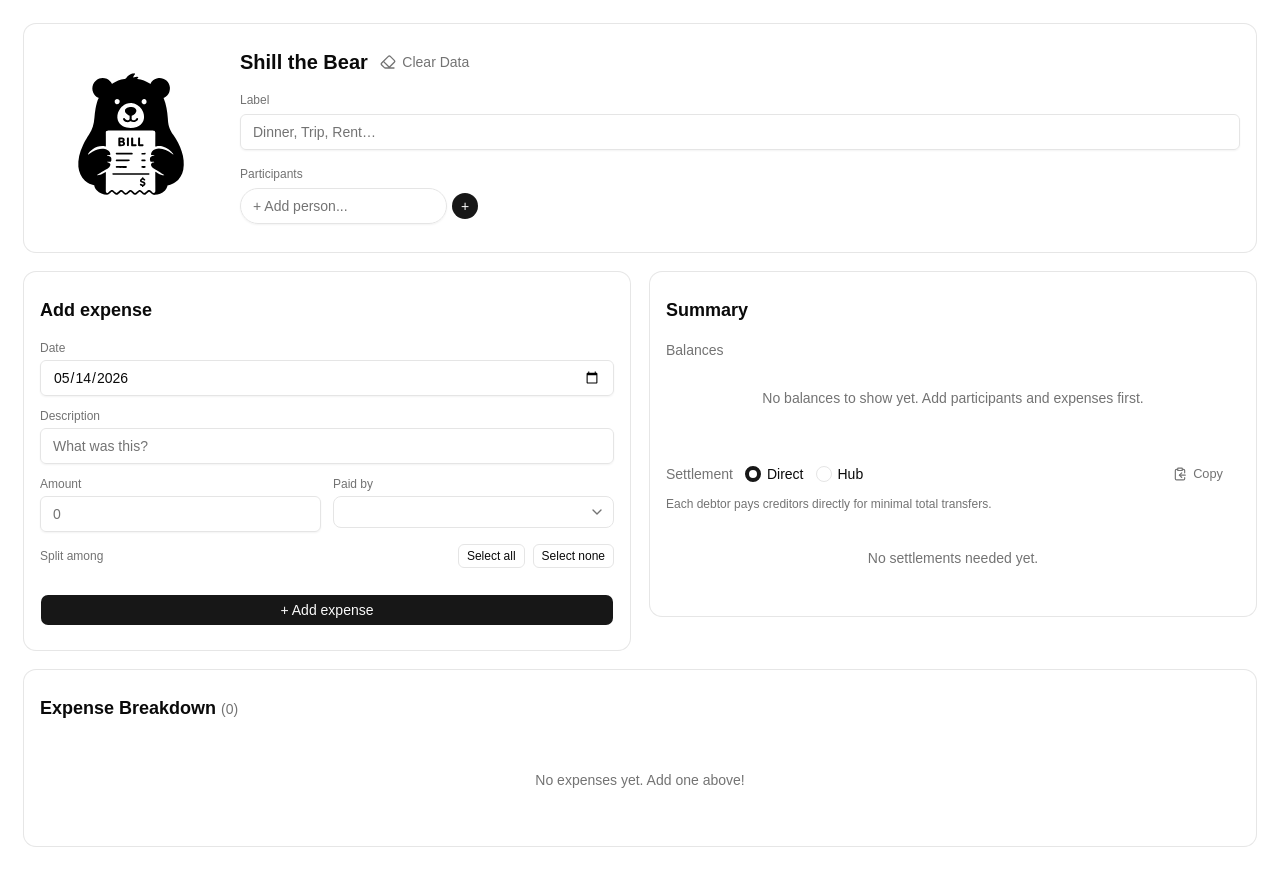
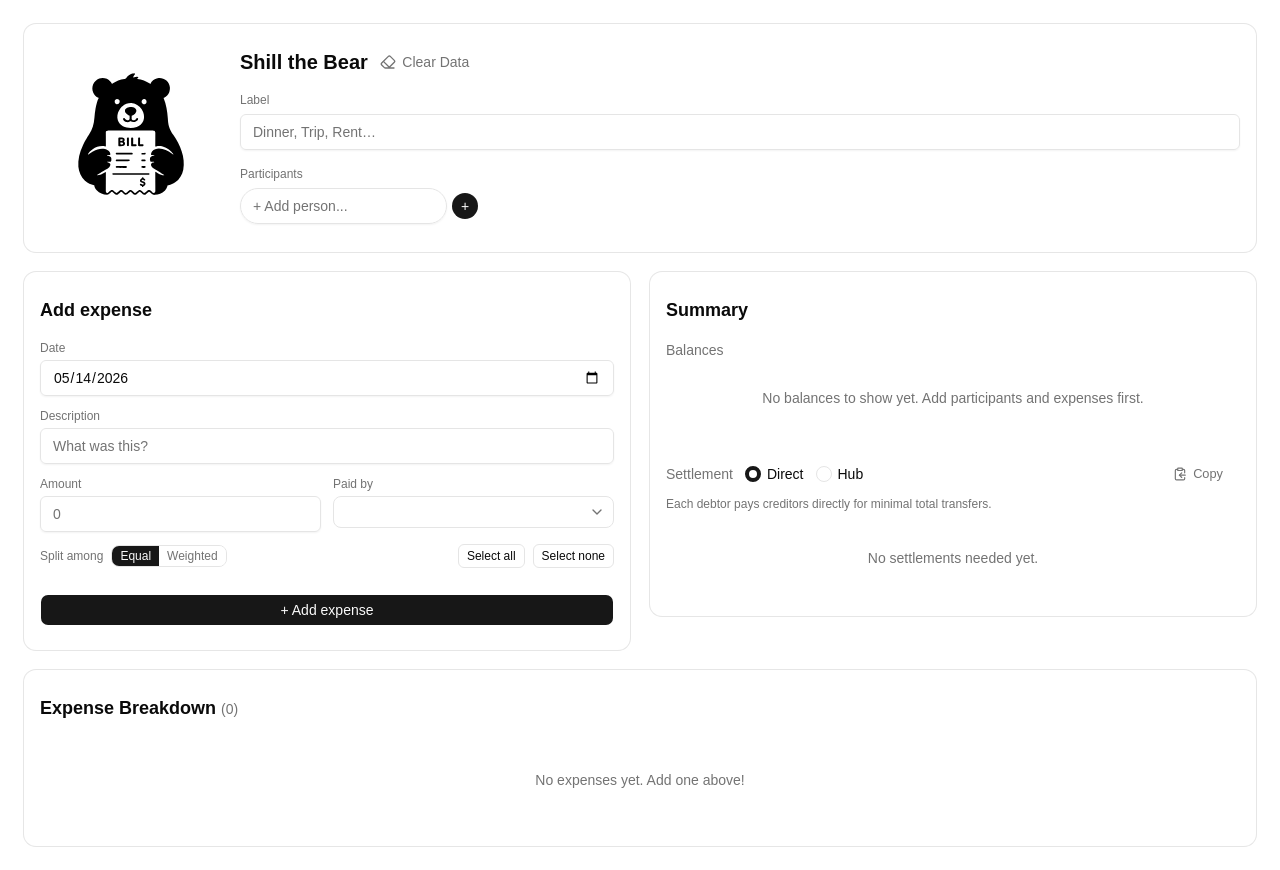
Before and after one commit to JanieTran/shill_the_bear, a React (Vite) app: page / in a window 1280 px wide. Built offline with nearby package versions, Linux system fonts and the light colour scheme.

Commit message:
feat(form): weighted split

```diff
--- a/src/components/AddExpenseForm.tsx
+++ b/src/components/AddExpenseForm.tsx
@@ -17,6 +17,9 @@ interface AddExpenseFormProps {
   onAdd: (expense: Expense) => void;
 }
 
+/** Whether to split the expense evenly or by custom weights. */
+type SplitMode = 'equal' | 'weighted';
+
 /** Form for adding a new expense — collects date, description, amount, payer, and split recipients. */
 export default function AddExpenseForm({ participants, onAdd }: AddExpenseFormProps) {
   const today = new Date().toISOString().slice(0, 10);
@@ -27,6 +30,11 @@ export default function AddExpenseForm({ participants, onAdd }: AddExpenseFormPr
   const [amount, setAmount] = useState('');
   const [paidBy, setPaidBy] = useState(participants[0] ?? '');
   const [splitAmong, setSplitAmong] = useState<string[]>([...participants]);
+  const [splitMode, setSplitMode] = useState<SplitMode>('equal');
+  // Weights keyed by participant name — default weight is 1 for all
+  const [splitWeights, setSplitWeights] = useState<Record<string, number>>(
+    Object.fromEntries(participants.map((p) => [p, 1])),
+  );
 
   /** Clear description, amount, and split selection while keeping date and payer. */
   const resetForm = () => {
@@ -34,19 +42,31 @@ export default function AddExpenseForm({ participants, onAdd }: AddExpenseFormPr
     setAmount('');
     setPaidBy(participants[0] ?? '');
     setSplitAmong([...participants]);
+    setSplitMode('equal');
+    setSplitWeights(Object.fromEntries(participants.map((p) => [p, 1])));
   };
 
   /** Validate fields and emit the new expense, then reset the form. */
   const handleSubmit = () => {
     if (!desc.trim() || !amount || !paidBy || splitAmong.length === 0) return;
-    onAdd({
+    const expense: Expense = {
       id: crypto.randomUUID(),
       description: desc.trim(),
       amount: Number(amount),
       paidBy,
       splitAmong: [...splitAmong],
       date,
-    });
+    };
+    // Only include weights when in weighted mode
+    if (splitMode === 'weighted') {
+      // Narrow weights to only the selected participants
+      const weights: Record<string, number> = {};
+      for (const name of splitAmong) {
+        weights[name] = splitWeights[name] ?? 1;
+      }
+      expense.splitWeights = weights;
+    }
+    onAdd(expense);
     resetForm();
   };
 
@@ -59,6 +79,11 @@ export default function AddExpenseForm({ participants, onAdd }: AddExpenseFormPr
 
   const selectAll = () => setSplitAmong([...participants]);
   const deselectAll = () => setSplitAmong([]);
+
+  /** Update a participant's weight in weighted mode. */
+  const setPersonWeight = (name: string, weight: number) => {
+    setSplitWeights((prev) => ({ ...prev, [name]: weight }));
+  };
 
   return (
     <Card className="border-border">
@@ -124,12 +149,39 @@ export default function AddExpenseForm({ participants, onAdd }: AddExpenseFormPr
             </div>
           </div>
 
-          {/* Split-among checkboxes with bulk-select helpers */}
+          {/* Split-among section with equal/weighted toggle */}
           <div>
             <div className="flex items-center justify-between mb-1.5">
+              <div className="flex items-center gap-2">
                 <label className="block text-xs font-medium text-muted-foreground">
                   Split among
                 </label>
+                {/* Segmented control: Equal vs Weighted */}
+                <div className="flex items-center rounded-lg border border-border overflow-hidden">
+                  <button
+                    type="button"
+                    onClick={() => setSplitMode('equal')}
+                    className={`px-2 py-0.5 text-xs font-medium transition-colors ${
+                      splitMode === 'equal'
+                        ? 'bg-primary text-primary-foreground'
+                        : 'bg-background text-muted-foreground hover:text-foreground'
+                    }`}
+                  >
+                    Equal
+                  </button>
+                  <button
+                    type="button"
+                    onClick={() => setSplitMode('weighted')}
+                    className={`px-2 py-0.5 text-xs font-medium transition-colors ${
+                      splitMode === 'weighted'
+                        ? 'bg-primary text-primary-foreground'
+                        : 'bg-background text-muted-foreground hover:text-foreground'
+                    }`}
+                  >
+                    Weighted
+                  </button>
+                </div>
+              </div>
               <div className="flex items-center gap-2">
                 <Button variant="outline" size="xs" onClick={selectAll}>
                   Select all
@@ -139,6 +191,9 @@ export default function AddExpenseForm({ participants, onAdd }: AddExpenseFormPr
                 </Button>
               </div>
             </div>
+
+            {/* Equal mode: simple checkboxes */}
+            {splitMode === 'equal' && (
               <div className="flex flex-wrap gap-x-4 gap-y-1">
                 {participants.map((p) => (
                   <label
@@ -153,6 +208,42 @@ export default function AddExpenseForm({ participants, onAdd }: AddExpenseFormPr
                   </label>
                 ))}
               </div>
+            )}
+
+            {/* Weighted mode: checkboxes with weight inputs — auto-flowing grid */}
+            {splitMode === 'weighted' && (
+              <div className="flex flex-wrap gap-x-5 gap-y-2">
+                {participants.map((p) => {
+                  const isSelected = splitAmong.includes(p);
+                  return (
+                    <div key={p} className="flex items-center gap-1">
+                      <label className="inline-flex items-center gap-1.5 text-sm cursor-pointer min-w-0">
+                        <Checkbox
+                          checked={isSelected}
+                          onCheckedChange={() => toggleSplitPerson(p)}
+                        />
+                        <span className="truncate">{p}</span>
+                      </label>
+                      {isSelected && (
+                        <div className="flex items-center gap-1">
+                          <span className="text-xs text-muted-foreground">×</span>
+                          <Input
+                            type="number"
+                            min="0"
+                            step="1"
+                            value={splitWeights[p] ?? 1}
+                            onChange={(e) =>
+                              setPersonWeight(p, Math.max(0, Number(e.target.value)))
+                            }
+                            className="w-12 h-6 text-xs px-1.5"
+                          />
+                        </div>
+                      )}
+                    </div>
+                  );
+                })}
+              </div>
+            )}
           </div>
 
           <Button onClick={handleSubmit} className="w-full mt-2">
--- a/src/components/ExpensesTable.tsx
+++ b/src/components/ExpensesTable.tsx
@@ -1,6 +1,6 @@
 import type { Expense } from '../types';
 import { Card, CardContent } from '@/components/ui/card';
-import { fmt } from '@/lib/utils';
+import { fmt, personShareAmount } from '@/lib/utils';
 import { Trash2 } from 'lucide-react';
 import {
   Table,
@@ -17,10 +17,13 @@ interface ExpensesTableProps {
   onDelete: (id: string) => void;
 }
 
-/** Calculate one person's share of an expense (even split). */
+/**
+ * Calculate one person's share of an expense.
+ * Uses weighted split when splitWeights is defined, otherwise equal split.
+ */
 function personShare(e: Expense, person: string): number {
   if (!e.splitAmong.includes(person)) return 0;
-  return Math.round(e.amount / e.splitAmong.length);
+  return personShareAmount(e.amount, person, e.splitAmong, e.splitWeights);
 }
 
 export default function ExpensesTable({ expenses, participants, onDelete }: ExpensesTableProps) {
--- a/src/components/ResultsPanel.tsx
+++ b/src/components/ResultsPanel.tsx
@@ -2,7 +2,7 @@ import { useState } from 'react';
 import type { Expense } from '@/types';
 import { Card, CardContent } from '@/components/ui/card';
 import { Button } from '@/components/ui/button';
-import { fmt } from '@/lib/utils';
+import { fmt, personShareAmount } from '@/lib/utils';
 import { ClipboardCopy } from 'lucide-react';
 import {
   RadioGroup,
@@ -45,10 +45,15 @@ function computeBalances(participants: string[], expenses: Expense[]): BalanceRo
       .filter((e) => e.paidBy === name)
       .reduce((sum, e) => sum + e.amount, 0);
 
-    // Sum of this person's even share across all expenses they're split among
+    // Sum of this person's share across all expenses they're split among
+    // Uses weighted split when splitWeights is defined, otherwise equal split
     const spent = expenses
       .filter((e) => e.splitAmong.includes(name))
-      .reduce((sum, e) => sum + Math.round(e.amount / e.splitAmong.length), 0);
+      .reduce(
+        (sum, e) =>
+          sum + personShareAmount(e.amount, name, e.splitAmong, e.splitWeights),
+        0,
+      );
 
     return { name, paid, spent, net: paid - spent };
   });
--- a/src/lib/utils.ts
+++ b/src/lib/utils.ts
@@ -9,3 +9,40 @@ export function cn(...inputs: ClassValue[]) {
 export function fmt(amount: number): string {
   return amount.toLocaleString('en-US');
 }
+
+/**
+ * Calculate one person's share of an expense.
+ * When splitWeights is absent or empty, splits evenly among all in splitAmong.
+ * When splitWeights is provided, splits proportionally by each person's weight.
+ *
+ * @param amount - total expense amount
+ * @param person - the participant whose share to calculate
+ * @param splitAmong - list of participants sharing this expense
+ * @param splitWeights - optional weight for each participant (default weight is 0)
+ *
+ * Example: amount=100, person="B", splitAmong=["A","B","C"], splitWeights={A:1,B:2,C:1}
+ *   totalWeight=4, B's weight=2 → share = round(100 * 2/4) = 50
+ */
+export function personShareAmount(
+  amount: number,
+  person: string,
+  splitAmong: string[],
+  splitWeights?: Record<string, number>,
+): number {
+  if (splitAmong.length === 0) return 0;
+
+  // Equal split when no weights provided
+  if (!splitWeights || Object.keys(splitWeights).length === 0) {
+    return Math.round(amount / splitAmong.length);
+  }
+
+  // Weighted split: each person's share is proportional to their weight
+  const totalWeight = splitAmong.reduce(
+    (sum, name) => sum + (splitWeights[name] ?? 0),
+    0,
+  );
+  if (totalWeight === 0) return 0;
+
+  const weight = splitWeights[person] ?? 0;
+  return Math.round(amount * (weight / totalWeight));
+}
--- a/src/types.ts
+++ b/src/types.ts
@@ -5,6 +5,8 @@ export interface Expense {
   amount: number;
   paidBy: string;
   splitAmong: string[];
+  /** Optional weights for weighted splitting. When absent/empty, split equally. */
+  splitWeights?: Record<string, number>;
   date?: string;
 }
 
```
Lines whose indentation alone changed are shown as unchanged.
